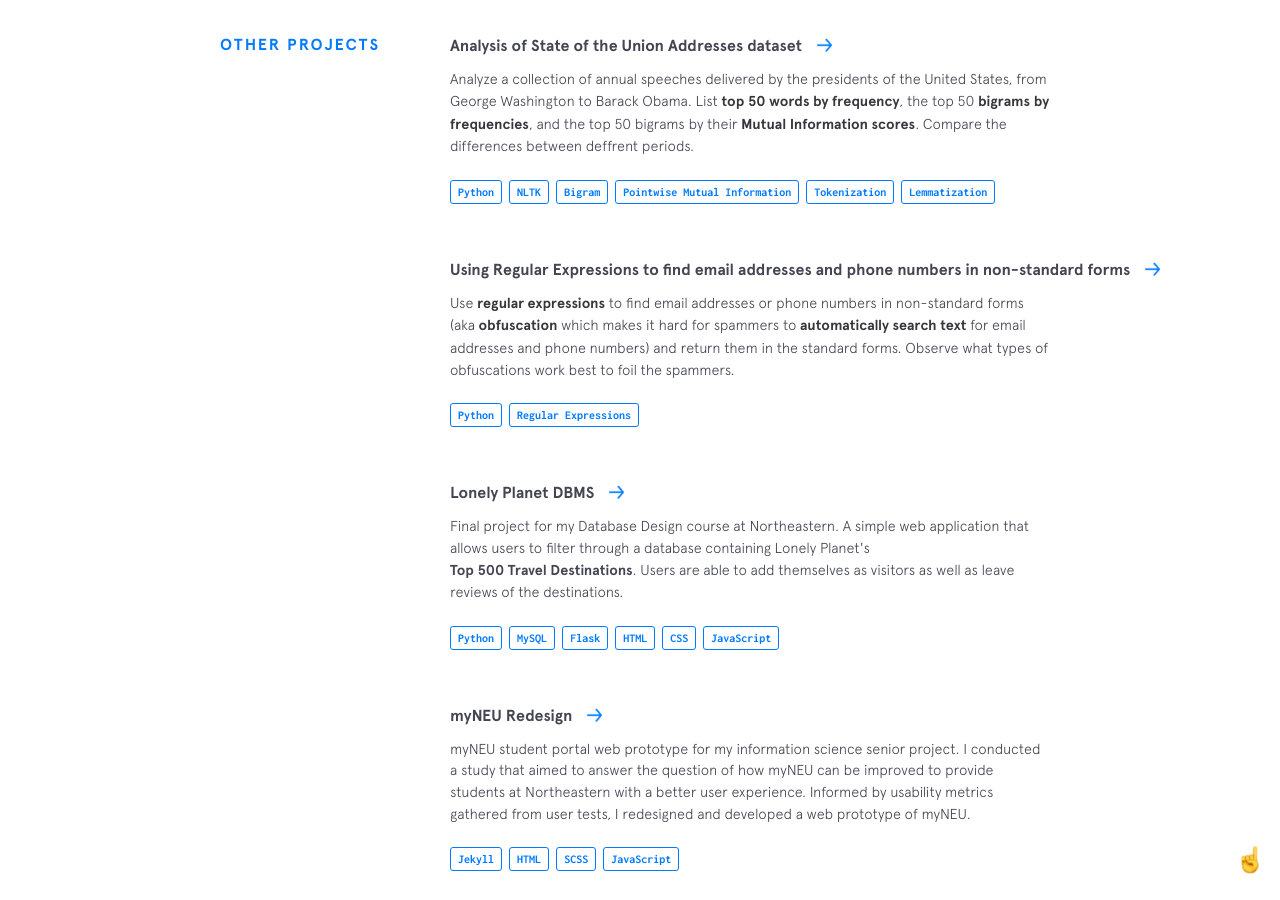
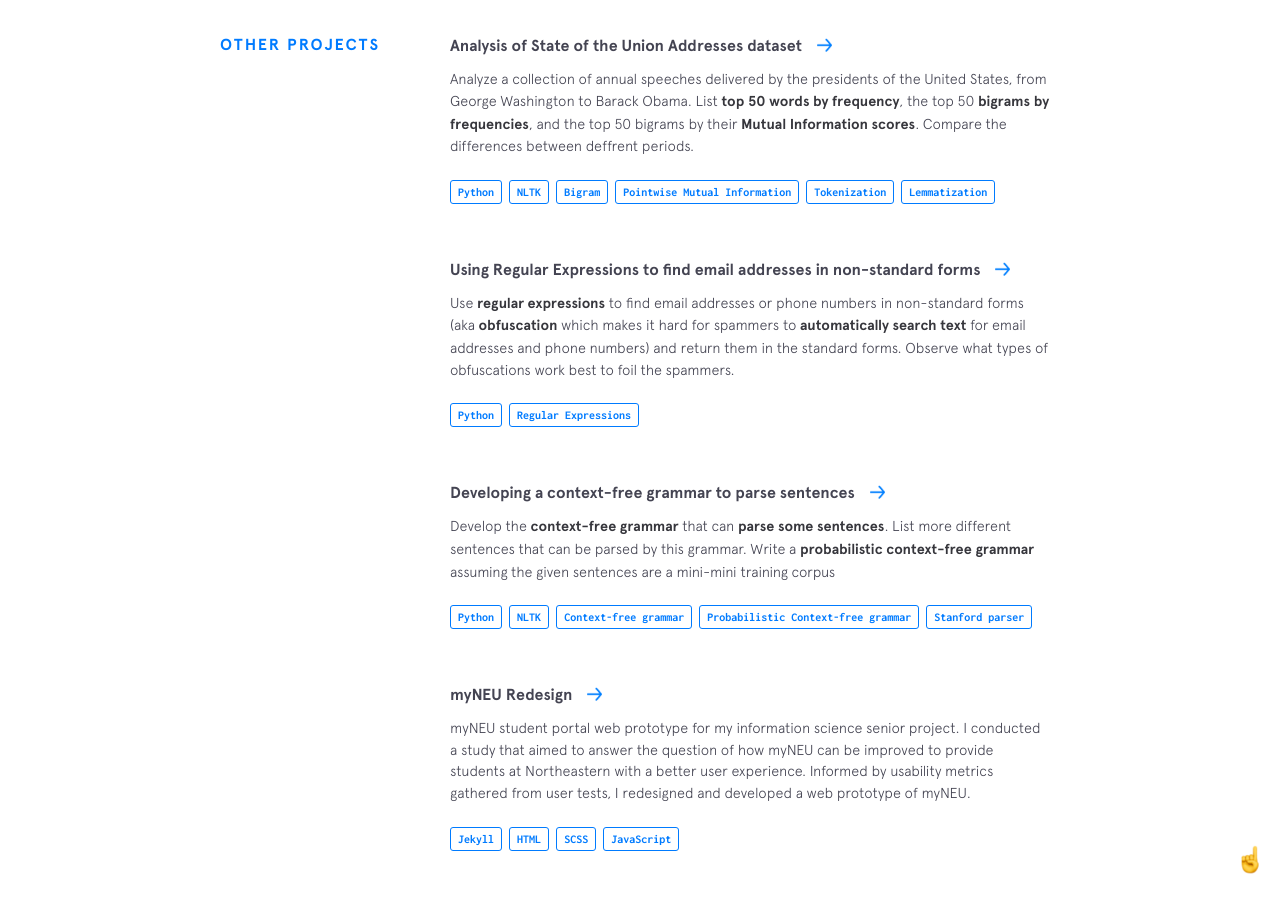
Before and after one commit to harper-he/harper-he.github.io, a Jekyll site: the page built from index.html, in a window 1280 px wide and 900 px high, scrolled down 4336 px. Built offline with Jekyll 4.4.1, drawn with Linux system fonts in a browser that asks for light colours; nearby versions of some CDN libraries.

Commit message:
Update other-projects.yml

```diff
--- a/_data/other-projects.yml
+++ b/_data/other-projects.yml
@@ -14,7 +14,7 @@
     - thing: Tokenization
     - thing: Lemmatization
 
-- name: Using Regular Expressions to find email addresses and phone numbers in non-standard forms
+- name: Using Regular Expressions to find email addresses in non-standard forms
   url: https://github.com/harper-he/Python/tree/master/Natural%20Language%20Processing/Regular%20Expressions%20for%20Contact%20Finder
   code: https://github.com/harper-he/Python/tree/master/Natural%20Language%20Processing/Regular%20Expressions%20for%20Contact%20Finder
   description: Use <strong>regular expressions</strong> to find email addresses or phone numbers in non-standard forms
@@ -24,17 +24,19 @@
     - thing: Python
     - thing: Regular Expressions
 
-- name: Lonely Planet DBMS
-  url: https://github.com/bchiang7/CS3200-Project
-  code: https://github.com/bchiang7/CS3200-Project
-  description: Final project for my Database Design course at Northeastern. A simple web application that allows users to filter through a database containing Lonely Planet's <a class="underline-link" href="https://www.amazon.com/Lonely-Planets-Ultimate-Travel-Places/dp/1760342777" target="_blank">Top 500 Travel Destinations</a>. Users are able to add themselves as visitors as well as leave reviews of the destinations.
+- name: Developing a context-free grammar to parse sentences
+  url: https://github.com/harper-he/Python/tree/master/Natural%20Language%20Processing/Context-Free%20Grammars
+  code: https://github.com/harper-he/Python/tree/master/Natural%20Language%20Processing/Context-Free%20Grammars
+  description: Develop the <strong>context-free grammar</strong> that can <strong>parse some sentences</strong>.
+               List more different sentences that can be parsed by this grammar.
+               Write a <strong>probabilistic context-free grammar</strong> assuming the given sentences are a mini-mini training corpus
   used:
     - thing: Python
-    - thing: MySQL
-    - thing: Flask
-    - thing: HTML
-    - thing: CSS
-    - thing: JavaScript
+    - thing: NLTK
+    - thing: Context-free grammar
+    - thing: Probabilistic Context-free grammar
+    - thing: Stanford parser
+
 
 - name: myNEU Redesign
   url: https://bchiang7.github.io/Redesign-myNEU/
```
